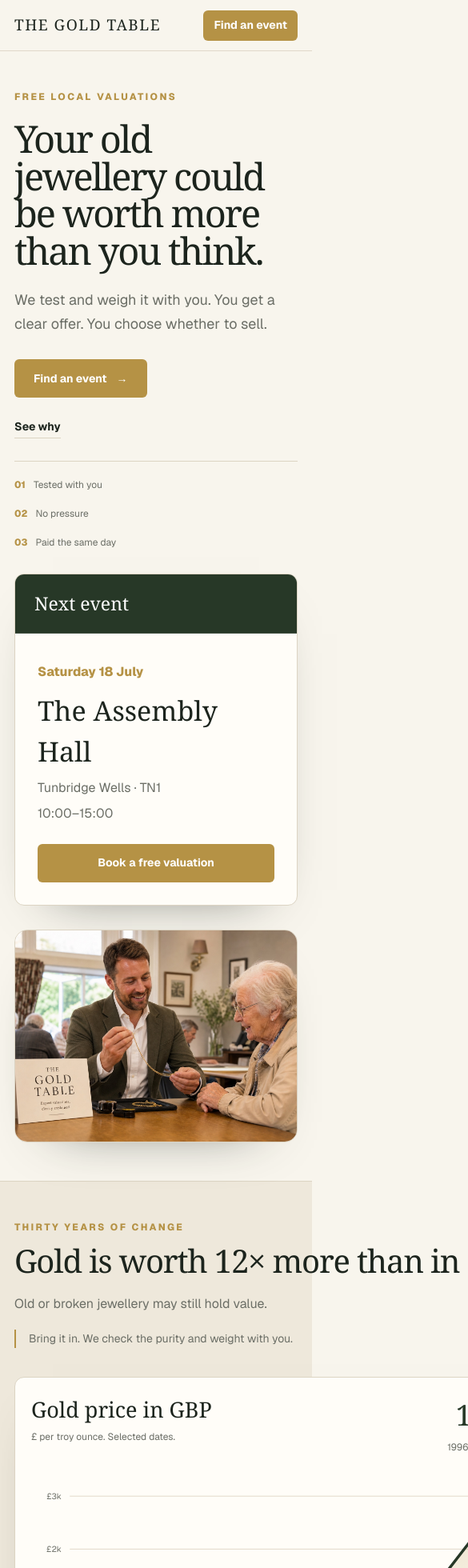
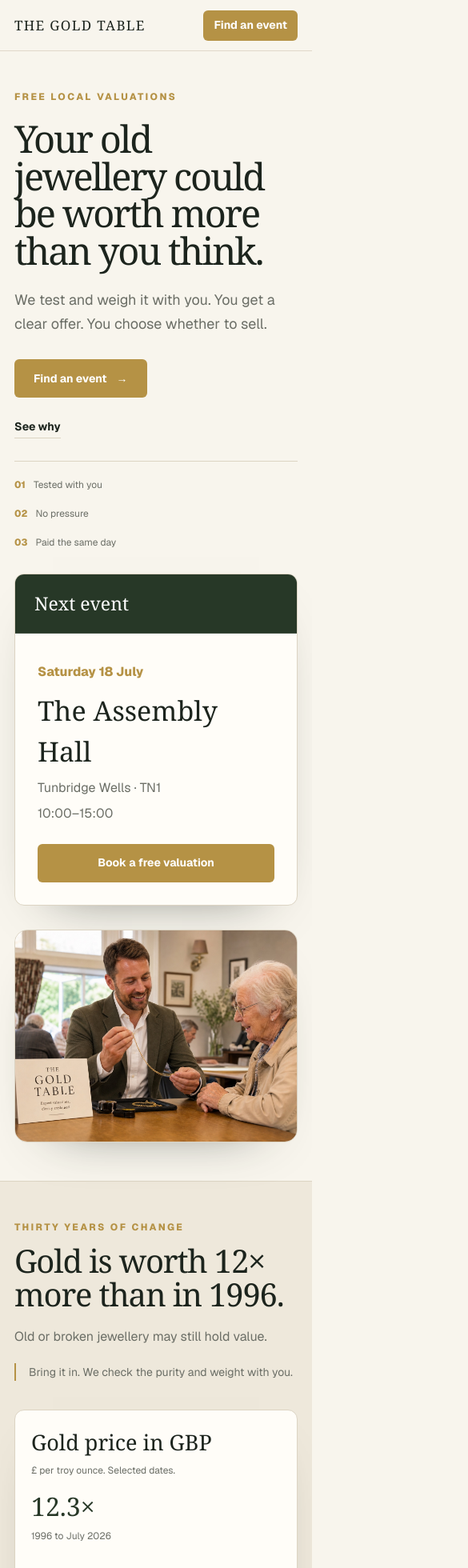
Before and after one commit to rvick8/the-gold-table, a Next.js app: page / in a window 390 px wide. Shown: the top 1960 px of the page at 80% size, 585 px wide, since content can reach past the window. Built offline with nearby package versions, Linux system fonts and the light colour scheme.

Commit message:
Fix mobile chart overflow

```diff
--- a/app/globals.css
+++ b/app/globals.css
@@ -47,6 +47,7 @@ h1,h2,h3,.wordmark,.chart-stat strong,.rate-table dd { font-family: Georgia, "Ti
 .hero-image img { aspect-ratio: 21/8; object-fit: cover; }
 
 .price-story { padding: 76px max(32px,5vw); display: grid; grid-template-columns: minmax(260px,.65fr) 1.35fr; gap: 72px; align-items: center; border-block: 1px solid var(--line); background: var(--warm); }
+.story-copy,.chart-card { min-width: 0; }
 .story-copy h2,.section-heading h2,.rate-intro h2,.closing h2 { margin-top: 12px; font-size: clamp(40px,4.6vw,58px); line-height: 1.04; letter-spacing: -.03em; font-weight: 500; }
 .story-copy > p:not(.eyebrow) { margin-top: 20px; color: var(--muted); line-height: 1.6; }
 .story-copy .story-note { padding-left: 16px; border-left: 2px solid var(--gold); color: var(--ink); font-size: 14px; }
@@ -56,7 +57,7 @@ h1,h2,h3,.wordmark,.chart-stat strong,.rate-table dd { font-family: Georgia, "Ti
 .chart-head p,.chart-stat span { margin-top: 5px; color: var(--muted); font-size: 12px; }
 .chart-stat { text-align: right; }
 .chart-stat strong { display: block; color: var(--olive); font-size: 44px; font-weight: 500; }
-.chart-scroll { margin-top: 18px; overflow-x: auto; }
+.chart-scroll { max-width: 100%; margin-top: 18px; overflow-x: auto; overscroll-behavior-inline: contain; }
 .chart-scroll svg { display: block; min-width: 620px; width: 100%; }
 .grid-line { stroke: var(--line); stroke-width: 1; }
 .axis-label { fill: var(--muted); font-size: 12px; }
@@ -122,7 +123,7 @@ footer > div:last-child { text-align: right; }
 @media (max-width: 900px) {
   .site-header { grid-template-columns: 1fr auto; }
   .site-header nav { display: none; }
-  .hero,.price-story,.rate-panel { grid-template-columns: 1fr; }
+  .hero,.price-story,.rate-panel { grid-template-columns: minmax(0,1fr); }
   .hero { gap: 34px; }
   .hero-image { grid-column: auto; }
   .hero-image img { aspect-ratio: 16/9; }
@@ -132,8 +133,8 @@ footer > div:last-child { text-align: right; }
 }
 
 @media (max-width: 620px) {
-  .site-header { height: 64px; padding-inline: 18px; }
-  .site-header .wordmark { font-size: 19px; }
+  .site-header { height: 64px; gap: 12px; padding-inline: 18px; }
+  .site-header .wordmark { font-size: 17px; }
   .button-small { min-height: 38px; padding-inline: 13px; }
   .hero,.section,.process,.price-story { padding: 48px 18px; }
   .hero { gap: 30px; }
@@ -157,6 +158,12 @@ footer > div:last-child { text-align: right; }
   footer > div:last-child { text-align: left; }
 }
 
+@media (max-width: 420px) {
+  .chart-head { align-items: flex-start; flex-direction: column; gap: 12px; }
+  .chart-stat { text-align: left; }
+  .chart-stat strong { font-size: 32px; }
+}
+
 @media (prefers-reduced-motion: reduce) {
   html { scroll-behavior: auto; }
   *,*::before,*::after { transition-duration: .01ms !important; }
```
